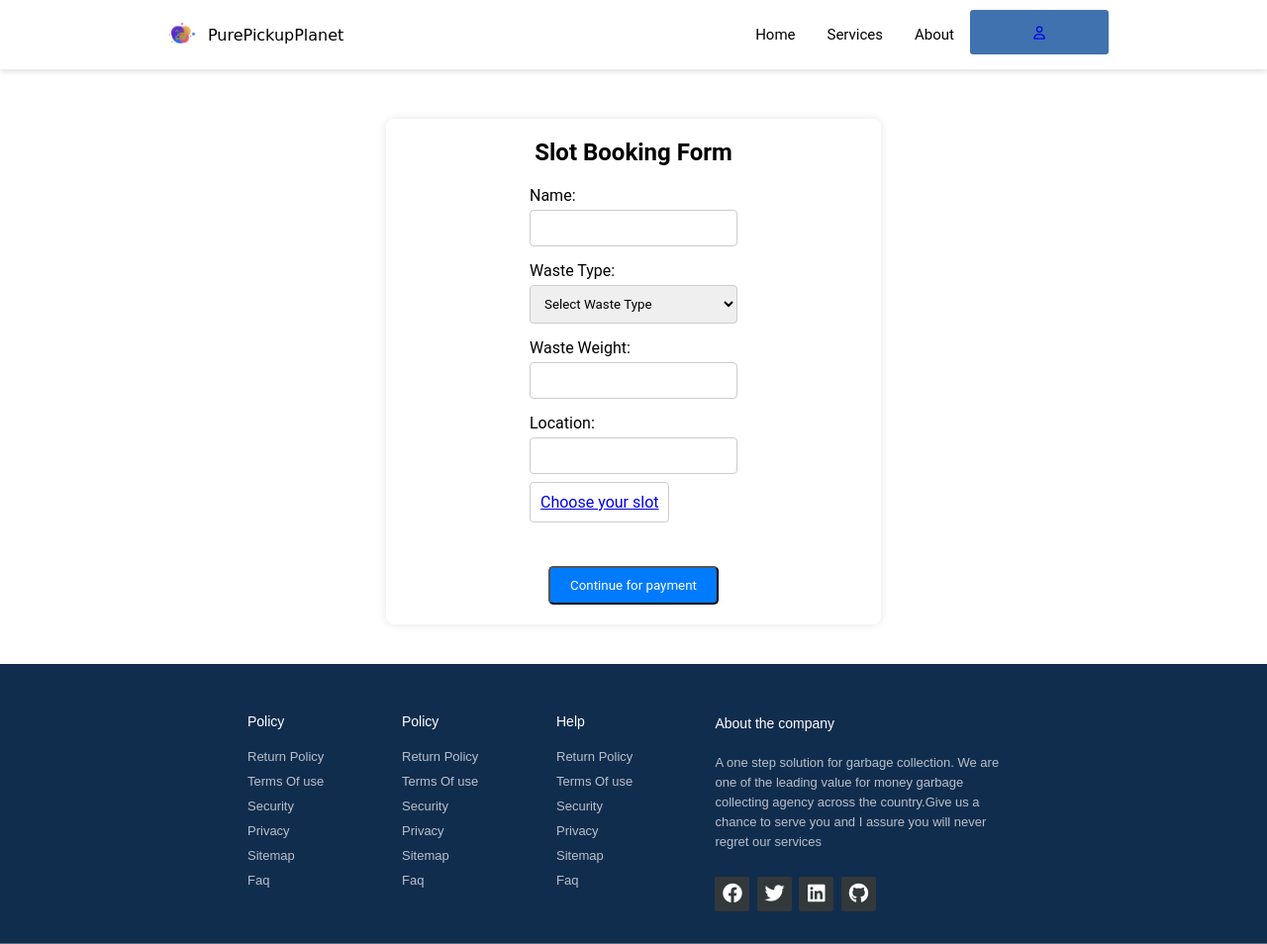
After one commit to solitude545/Garbage_Collection, a Django app: page /order/ in a window 1280 px wide. The commit adds this page. Shown: the whole page at 99% size. Run offline with Django 5.2, Linux system fonts and the light colour scheme.

Commit message:
second commit

```diff
--- a/Garbage/Customers/urls.py
+++ b/Garbage/Customers/urls.py
@@ -9,7 +9,11 @@ urlpatterns=[
     path('register/', views.register, name='register'),
     path('base/', views.base_view, name='base_view'),
     path('bio/',views.bio_view,name='bio_view'),
-
+    path('nonbio/',views.nonbio_view,name='nonbio_view'),
+    path('haz/',views.haz_view,name='haz_view'),
+    path('order/',views.order_view,name='order_view'),
+    path('map/',views.map_view,name='map_view'),
+    path('submit_location',views.submit_location,name='submit_location'),
 
 
 
--- a/Garbage/Customers/views.py
+++ b/Garbage/Customers/views.py
@@ -2,6 +2,11 @@ from django.shortcuts import render,redirect
 from.models import *
 from django.contrib import messages
 from django.contrib.auth import login as auth_login,authenticate
+import plotly.express as px
+import pandas as pd
+from django.http import HttpResponseRedirect,HttpResponse
+
+
 # Create your views here.
 def home(request):
     return render(request,'home.html')
@@ -51,3 +56,34 @@ def base_view(request):
 
 def bio_view(request):
     return render(request, 'bio.html')
+def nonbio_view(request):
+    return render(request, 'nonbio.html')
+def haz_view(request):
+    return render(request, 'haz.html')
+def order_view(request):
+    if request.method=="POST":
+        fullname = request.POST.get('name')
+        wastetype = request.POST.get('wasteType')
+        Weight = request.POST.get('weight')
+        location = request.POST.get('location')
+        query = Order(fullname=fullname,wastetype=wastetype,wasteweight=Weight,location=location)
+        query.save()
+    return render(request, 'orders.html')
+
+
+def map_view(request):
+    if request.method == "POST":
+        name = request.POST.get('name')
+
+    return render(request, 'map.html')
+
+def submit_location(request):
+    if request.method == "POST":
+        # Get the location from the POST request
+        location = request.POST.get('location')
+
+        # Pass the location to the 'orders.html' template
+        return render(request, 'orders.html', {'location': location})
+
+    # If it's a GET request or no location, render the original page
+    return render(request, 'map.html')
--- a/Garbage/static/css/bio.css
+++ b/Garbage/static/css/bio.css
@@ -5,46 +5,47 @@
     background-color: #f0f0f0;
     color: #333;
 }
-.bioheader h1{
-    background: #1a1a1a;
-    color: #fff;
-    padding: 30px;
-    text-align: center;
-    box-shadow: 0 4px 10px rgba(0, 0, 0, 0.2);
-}
-.bioheaderh2{
+
+.bioheaderh2 {
     font-family: 'Lora', serif;
     font-size: 2.5em;
     margin: 0;
+    text-align: center;
+    margin-bottom: 20px;
 }
+
 .biocontainer {
     max-width: 800px;
     margin: 20px auto;
     padding: 20px;
-    background: #fff;
+    background: #ffffff;
     border-radius: 10px;
     box-shadow: 0 2px 20px rgba(0, 0, 0, 0.1);
 }
+
 .bioimg {
     max-width: 100%;
     height: auto;
     border-radius: 10px;
     margin-bottom: 20px;
 }
+
 .biocontent {
     margin-top: 20px;
     line-height: 1.6;
 }
+
 .biobutton {
     display: inline-block;
     padding: 10px 20px;
     margin-top: 20px;
-    background: #e91e63;
+    background: #007bff;
     color: white;
     text-decoration: none;
     border-radius: 5px;
     transition: background 0.3s ease;
 }
+
 .biobutton:hover {
-    background: #d81b60;
+    background: #0056b3;
 }
--- /dev/null
+++ b/Garbage/static/css/ord.css
@@ -0,0 +1,31 @@
+/* body {
+    font-family: Arial, sans-serif;
+    background-color: #f4f4f4;
+    padding: 20px;
+} */
+.ordcontainer {
+    max-width: 500px;
+    margin: auto;
+    margin-top: 50px;
+    background: white;
+    padding: 20px;
+    border-radius: 8px;
+    box-shadow: 0 0 10px rgba(0,0,0,0.1);
+}
+.ordh2 {
+    text-align: center;
+    margin-bottom: 20px;
+}
+.ordform-group {
+    margin-bottom: 15px;
+}
+.ordlabel {
+    display: block;
+    margin-bottom: 5px;
+}
+.odrinput{
+    width: 210px;
+    padding: 10px;
+    border: 1px solid #ccc;
+    border-radius: 4px;
+}
--- a/Garbage/templates/base.html
+++ b/Garbage/templates/base.html
@@ -2,8 +2,8 @@
 {% load static %}
 {% block banner %}
 <div class="cardcontainer">
-    <a class="cardbox cardbox1" href="#"></a>
+    <a class="cardbox cardbox1" href="{% url 'nonbio_view' %}"></a>
     <a class="cardbox cardbox2" href="{% url 'bio_view' %}"></a>
-    <a class="cardbox cardbox3" href="#"></a>
+    <a class="cardbox cardbox3" href="{% url 'haz_view' %}"></a>
 </div>
 {% endblock banner %}
--- a/Garbage/templates/index.html
+++ b/Garbage/templates/index.html
@@ -15,8 +15,16 @@
     <link rel="stylesheet" href="{% static 'css/style.css' %}">
     <link rel="stylesheet" href="{% static 'css/card.css' %}">
     <link rel="stylesheet" href="{% static 'css/Bio.css' %}">
+    <link rel="stylesheet" href="{% static 'css/ord.css' %}">
+    <link rel="stylesheet" href="https://unpkg.com/leaflet/dist/leaflet.css" />
     <link href="https://fonts.googleapis.com/css2?family=Lora:wght@400;700&family=Montserrat:wght@400;600&display=swap" rel="stylesheet">
-
+    <script src="https://unpkg.com/leaflet/dist/leaflet.js"></script>
+    <style>
+        #map {
+            height: 400px; /* Set the height of the map */
+            margin-top: 20px;
+        }
+    </style>
 
 
 </head>
--- a/Garbage/templates/login.html
+++ b/Garbage/templates/login.html
@@ -63,15 +63,15 @@
             <p style="color:#333 ;">
               Be a part of the planet
             </p>
-            <button class="btn solid" id="sign-up-btn">
+            <button style="display: inline-block; padding: 10px 20px; margin-top: 20px; background: #007bff; color: white; text-decoration: none; border-radius: 5px; transition: background 0.3s ease;"  id="sign-up-btn">
               Sign up
             </button>
           </div>
         </div>
         <div class="panel right-panel">
           <div class="content">
-            <h3>One of us ?</h3>
-            <button class="btn solid" id="sign-in-btn">
+            <h3 style="color: #333;">One of us ?</h3>
+            <button style="display: inline-block; padding: 10px 20px; margin-top: 20px; background: #007bff; color: white; text-decoration: none; border-radius: 5px; transition: background 0.3s ease;" id="sign-in-btn">
               Sign in
             </button>
           </div>
--- /dev/null
+++ b/Garbage/templates/orders.html
@@ -0,0 +1,59 @@
+{% extends 'index.html' %}
+{% load static %}
+{% block banner %}
+<div class="ordcontainer">
+    <h2 class="ordh2">Slot Booking Form</h2>
+    <form action="" method="POST">
+        {% csrf_token %}
+        <div class="ordform-group">
+            <label class="ordlabel" for="name">Name:</label>
+            <input class="odrinput" type="text" id="name" name="name" required>
+        </div>
+        <div class="ordform-group">
+            <label class="ordlabel" for="wasteType">Waste Type:</label>
+            <select class="odrinput" id="wasteType" name="wasteType" required>
+                <option value="" disabled selected>Select Waste Type</option>
+                <option value="bio">Bio Waste</option>
+                <option value="nonbio">Non Waste</option>
+                <option value="haz">Hazardous</option>
+            </select>
+        </div>
+        <div style="margin-bottom: 15px;">
+            <label class="ordlabel" for="name">Waste Weight:</label>
+            <input class="odrinput" type="text" id="weight" name="weight" required>
+        </div>
+        <!-- <div id="map" style="height: 400px; margin-top: 20px;"></div> -->
+        <div style="margin-bottom: 15px;">
+            <label class="ordlabel" for="name">Location:</label>
+            <input class="odrinput" type="text" id="location" name="location" required><br><br>
+            <a style="width: 300px; padding: 10px; border: 1px solid #ccc; border-radius: 4px;" href="{% url 'map_view' %}" class="odrinput" id="location" name="location" required>Choose your slot</a>
+            <!-- <a href="https://www.google.com/maps" target="_blank" style="display: inline-block; margin-top: 10px; background: #007bff; color: white; padding: 10px 20px; border-radius: 5px; text-decoration: none;">Select Location on Map</a> -->
+        </div>
+        <div style="display: flex; justify-content: center; margin-top: 20px;">
+            <button style="display: inline-block; padding: 10px 20px; margin-top: 20px; background: #007bff; color: white; text-decoration: none; border-radius: 5px; transition: background 0.3s ease;" type="submit" value="Book your slot">Continue for payment
+        </div>
+    </form>
+</div>
+
+<!-- <script>
+    // Initialize the map
+    var map = L.map('map').setView([51.505, -0.09], 13); // Set initial position and zoom
+
+    // Add OpenStreetMap tile layer
+    L.tileLayer('https://{s}.tile.openstreetmap.org/{z}/{x}/{y}.png', {
+        maxZoom: 19,
+    }).addTo(map);
+
+    // Add a marker and set it draggable
+    var marker = L.marker([51.505, -0.09], { draggable: true }).addTo(map);
+
+    // Update the location input field when the marker is moved
+    marker.on('dragend', function(event) {
+        var position = marker.getLatLng();
+        document.getElementById('location').value = position.lat + ', ' + position.lng; // Store coordinates
+    });
+
+    // Optionally set the marker to the default location
+    marker.setLatLng([51.505, -0.09]).update();
+</script> -->
+{% endblock banner %}
```
Also changed, not shown: Garbage/Customers/models.py (+8 -1 lines), Garbage/templates/bio.html (+18 -22 lines), Garbage/templates/haz.html (added, +45 -0 lines), Garbage/templates/map.html (added, +74 -0 lines), Garbage/templates/nonbio.html (added, +44 -0 lines), Garbage/templates/payment.html (added, +13 -0 lines), Garbage/Customers/migrations/0006_order.py (added), Garbage/static/css/style.css (indentation only), Garbage/static/images/AYISHA PK.jfif (added), Garbage/static/images/HAIFA FATHIMA.jfif (added), Garbage/static/images/MEHSA MEHRIN.jfif (added), Garbage/static/images/SHAHAN.jfif (added).
